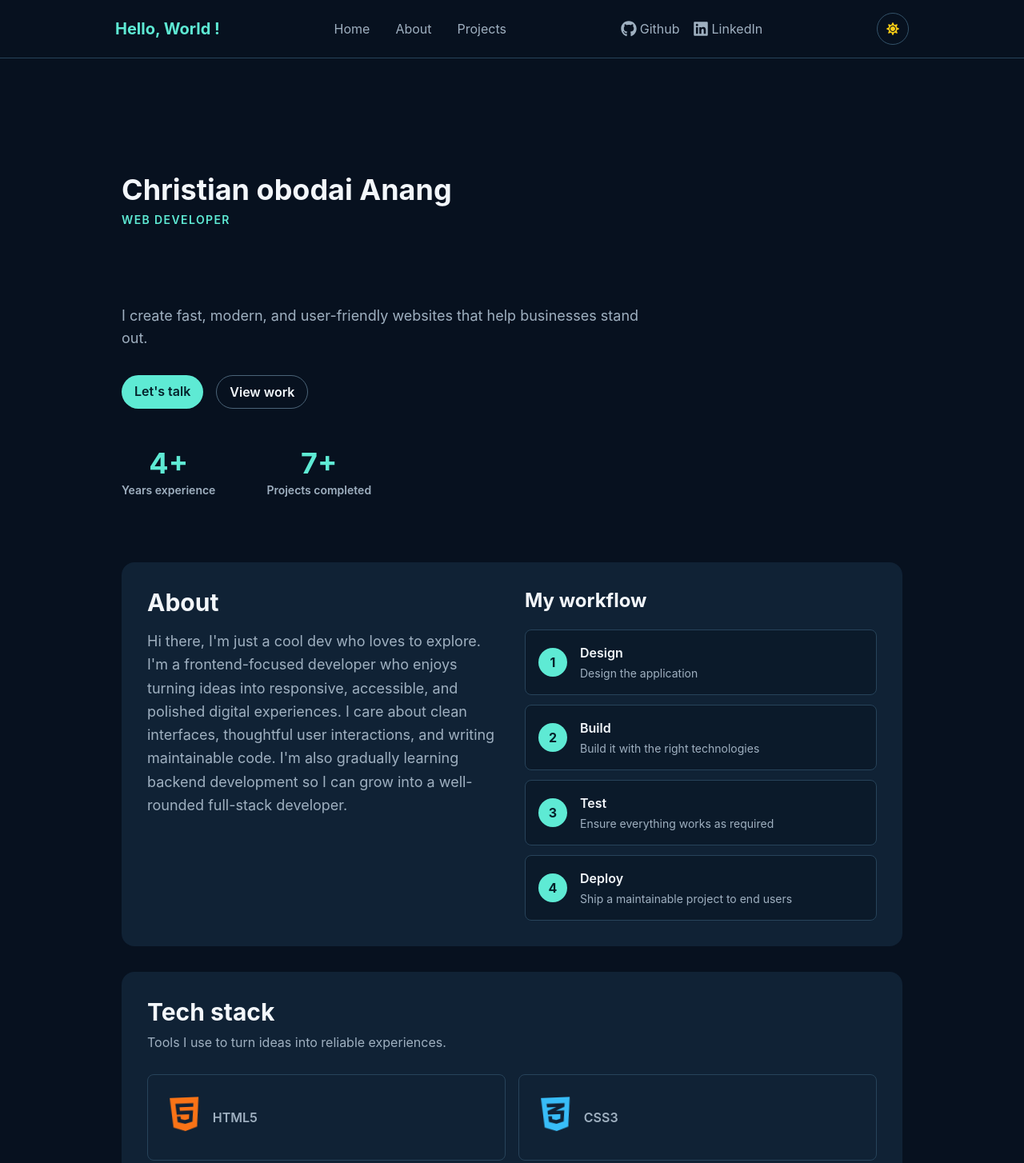
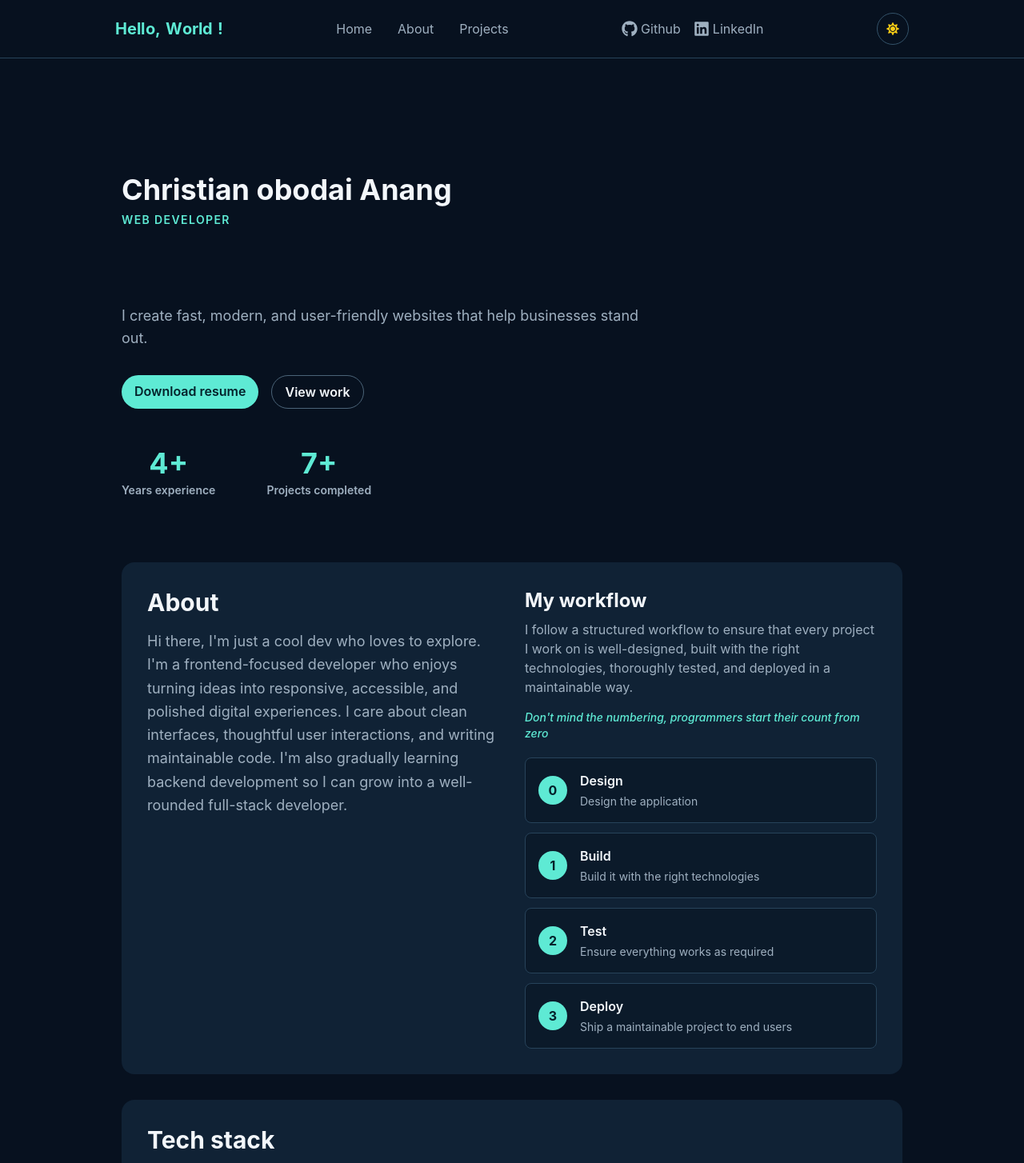
Before and after one commit to chrixOB/Portfolio, a Next.js app: page / in a window 1280 px wide. Shown: the top 1454 px of the page at 80% size. Built offline with nearby package versions, Linux system fonts and the light colour scheme.

Commit message:
changes to nav and added a new workflow component

```diff
--- a/app/globals.css
+++ b/app/globals.css
@@ -42,6 +42,84 @@
 
   .social-link:hover {
     @apply border-[#5eead4] text-[#5eead4];
+  }
+
+  .brand-logo-link {
+    position: relative;
+    display: inline-flex;
+    align-items: center;
+    line-height: 1;
+  }
+
+  .brand-wrap {
+    position: relative;
+    display: inline-flex;
+    align-items: center;
+    overflow: hidden;
+    white-space: nowrap;
+  }
+
+  .brand-window {
+    position: absolute;
+    inset: -0.2rem -0.35rem;
+    border: 1px solid rgba(94, 234, 212, 0.7);
+    border-radius: 0.45rem;
+    background: rgba(7, 17, 31, 0.96);
+    box-shadow: inset 0 0 0 1px rgba(94, 234, 212, 0.15), 0 0 18px rgba(94, 234, 212, 0.1);
+    transform-origin: left center;
+    animation: brand-window-open 2.1s cubic-bezier(0.22, 1, 0.36, 1) 0.15s forwards;
+  }
+
+  .brand-letter {
+    position: relative;
+    z-index: 1;
+    display: inline-block;
+    opacity: 0;
+    transform: translateX(-18px) scale(0.8);
+    filter: blur(4px);
+    animation: brand-letter-reveal 0.75s cubic-bezier(0.22, 1, 0.36, 1) forwards;
+    animation-delay: calc(var(--letter-index) * 120ms + 0.35s);
+  }
+
+  .brand-space {
+    width: 0.45ch;
+  }
+
+  @keyframes brand-window-open {
+    0% {
+      opacity: 1;
+      transform: scaleX(1);
+    }
+    35% {
+      opacity: 1;
+      transform: scaleX(1);
+    }
+    75% {
+      opacity: 0.8;
+      transform: scaleX(0.2);
+    }
+    100% {
+      opacity: 0;
+      transform: scaleX(0);
+    }
+  }
+
+  @keyframes brand-letter-reveal {
+    0% {
+      opacity: 0;
+      transform: translateX(-18px) scale(0.8);
+      filter: blur(4px);
+    }
+    65% {
+      opacity: 1;
+      transform: translateX(2px) scale(1.05);
+      filter: blur(0);
+    }
+    100% {
+      opacity: 1;
+      transform: translateX(0) scale(1);
+      filter: blur(0);
+    }
   }
 
   .theme-toggle {
@@ -180,6 +258,22 @@
   .rubik-face-two { animation-delay: 3s; }
   .rubik-face-three { animation-delay: 6s; }
 
+  .workflow-step {
+    opacity: 0;
+    transform: translateX(-2rem);
+  }
+
+  .workflow-step-visible {
+    animation: workflow-slide-in 1800ms cubic-bezier(0.22, 1, 0.36, 1) var(--workflow-delay) forwards;
+  }
+
+  @keyframes workflow-slide-in {
+    to {
+      opacity: 1;
+      transform: translateX(0);
+    }
+  }
+
   @keyframes rubik-drop {
     0%, 8% {
       opacity: 0;
@@ -196,11 +290,17 @@
   }
 
   @media (prefers-reduced-motion: reduce) {
-    .rubik-face {
+    .rubik-face,
+    .workflow-step {
       animation: none;
     }
 
     .rubik-face-one {
+      opacity: 1;
+      transform: none;
+    }
+
+    .workflow-step {
       opacity: 1;
       transform: none;
     }
--- a/app/page.tsx
+++ b/app/page.tsx
@@ -3,6 +3,7 @@ import { FaArrowRight, FaLock } from 'react-icons/fa';
 import AnimatedSlogan from '@/components/AnimatedSlogan';
 import AnimatedCounter from '@/components/AnimatedCounter';
 import TechStack from '@/components/TechStack';
+import Workflow from '@/components/Workflow';
 
 const highlights = ['Frontend Development', 'React & Next.js', 'UI/UX Focus'];
 
@@ -46,7 +47,7 @@ export default function Home() {
         </p>
         <div className="flex gap-4 mt-8">
           <Link href="#contact" className="btn btn-primary">
-            Let&apos;s talk
+            Download resume
           </Link>
           <Link href="#projects" className="btn btn-secondary">
             View work
@@ -69,39 +70,7 @@ export default function Home() {
               I&apos;m a frontend-focused developer who enjoys turning ideas into responsive, accessible, and polished digital experiences. I care about clean interfaces, thoughtful user interactions, and writing maintainable code. I&apos;m also gradually learning backend development so I can grow into a well-rounded full-stack developer.
             </p>
           </div>
-          <div className="md:w-1/2">
-            <h3 className="text-2xl font-bold text-[#f3f7fb]">My workflow</h3>
-            <div className="mt-5 space-y-3">
-              <div className="flex items-center gap-4 rounded-lg border border-[#27435a] bg-[#0b1a2a] p-4">
-                <span className="flex h-9 w-9 shrink-0 items-center justify-center rounded-full bg-[#5eead4] font-bold text-[#03212a]">1</span>
-                <div>
-                  <h4 className="font-semibold text-[#f3f7fb]">Design</h4>
-                  <p className="mt-1 text-sm text-[#9fb0c0]">Design the application</p>
-                </div>
-              </div>
-              <div className="flex items-center gap-4 rounded-lg border border-[#27435a] bg-[#0b1a2a] p-4">
-                <span className="flex h-9 w-9 shrink-0 items-center justify-center rounded-full bg-[#5eead4] font-bold text-[#03212a]">2</span>
-                <div>
-                  <h4 className="font-semibold text-[#f3f7fb]">Build</h4>
-                  <p className="mt-1 text-sm text-[#9fb0c0]">Build it with the right technologies</p>
-                </div>
-              </div>
-              <div className="flex items-center gap-4 rounded-lg border border-[#27435a] bg-[#0b1a2a] p-4">
-                <span className="flex h-9 w-9 shrink-0 items-center justify-center rounded-full bg-[#5eead4] font-bold text-[#03212a]">3</span>
-                <div>
-                  <h4 className="font-semibold text-[#f3f7fb]">Test</h4>
-                  <p className="mt-1 text-sm text-[#9fb0c0]">Ensure everything works as required</p>
-                </div>
-              </div>
-              <div className="flex items-center gap-4 rounded-lg border border-[#27435a] bg-[#0b1a2a] p-4">
-                <span className="flex h-9 w-9 shrink-0 items-center justify-center rounded-full bg-[#5eead4] font-bold text-[#03212a]">4</span>
-                <div>
-                  <h4 className="font-semibold text-[#f3f7fb]">Deploy</h4>
-                  <p className="mt-1 text-sm text-[#9fb0c0]">Ship a maintainable project to end users</p>
-                </div>
-              </div>
-            </div>
-          </div>
+          <Workflow />
         </div>
       </section>
 
--- a/components/Navbar.tsx
+++ b/components/Navbar.tsx
@@ -3,6 +3,8 @@
 import Link from 'next/link';
 import { useEffect, useState } from 'react';
 import { FaBars, FaGithub, FaLinkedin, FaMoon, FaSun, FaTimes } from 'react-icons/fa';
+
+const brandText = 'Hello, World !'.split('');
 
 export default function Navbar() {
   const [isScrolled, setIsScrolled] = useState(false);
@@ -45,8 +47,24 @@ export default function Navbar() {
       <div className="relative max-w-5xl mx-auto px-4 py-4">
         <div className="flex items-center justify-between">
         {/* Logo / Home */}
-        <Link href="#home" onClick={closeMenu} className="text-[#5eead4] font-bold text-xl hover:opacity-80 transition">
-          Hello, World !
+        <Link
+          href="#home"
+          onClick={closeMenu}
+          className="brand-logo-link text-[#5eead4] font-bold text-xl hover:opacity-80 transition"
+          aria-label="Home"
+        >
+          <span className="brand-wrap" aria-hidden="true">
+            <span className="brand-window" />
+            {brandText.map((character, index) => (
+              <span
+                key={`${character}-${index}`}
+                className={`brand-letter ${character === ' ' ? 'brand-space' : ''}`}
+                style={{ '--letter-index': index } as React.CSSProperties}
+              >
+                {character === ' ' ? '\u00A0' : character}
+              </span>
+            ))}
+          </span>
         </Link>
 
         {/* Center Navigation Links */}
--- /dev/null
+++ b/components/Workflow.tsx
@@ -0,0 +1,65 @@
+'use client';
+
+import { useEffect, useRef, useState } from 'react';
+
+const workflowSteps = [
+  { title: 'Design', description: 'Design the application' },
+  { title: 'Build', description: 'Build it with the right technologies' },
+  { title: 'Test', description: 'Ensure everything works as required' },
+  { title: 'Deploy', description: 'Ship a maintainable project to end users' },
+];
+
+export default function Workflow() {
+  const workflowRef = useRef<HTMLDivElement>(null);
+  const [isVisible, setIsVisible] = useState(false);
+
+  useEffect(() => {
+    const workflow = workflowRef.current;
+
+    if (!workflow) {
+      return;
+    }
+
+    const observer = new IntersectionObserver(
+      ([entry]) => {
+        if (entry.isIntersecting) {
+          setIsVisible(true);
+          observer.disconnect();
+        }
+      },
+      { threshold: 0.35 },
+    );
+
+    observer.observe(workflow);
+    return () => observer.disconnect();
+  }, []);
+
+  return (
+    <div ref={workflowRef} className="md:w-1/2">
+      <h3 className="text-2xl font-bold text-[#f3f7fb]">My workflow</h3>
+      <p className="mt-2 text-md text-[#9fb0c0]">
+        I follow a structured workflow to ensure that every project I work on is well-designed, built with the right technologies, thoroughly tested, and deployed in a maintainable way.
+      </p>
+      <p className="mt-4 text-sm font-medium italic text-[#5eead4]">
+        Don't mind the numbering, programmers start their count from zero
+      </p>
+      <div className="mt-5 space-y-3">
+        {workflowSteps.map(({ title, description }, index) => (
+          <div
+            key={title}
+            className={`workflow-step flex items-center gap-4 rounded-lg border border-[#27435a] bg-[#0b1a2a] p-4 ${isVisible ? 'workflow-step-visible' : ''}`}
+            style={{ '--workflow-delay': `${index * 400}ms` } as React.CSSProperties}
+          >
+            <span className="flex h-9 w-9 shrink-0 items-center justify-center rounded-full bg-[#5eead4] font-bold text-[#03212a]">
+              {index}
+            </span>
+            <div>
+              <h4 className="font-semibold text-[#f3f7fb]">{title}</h4>
+              <p className="mt-1 text-sm text-[#9fb0c0]">{description}</p>
+            </div>
+          </div>
+        ))}
+      </div>
+    </div>
+  );
+}
```
